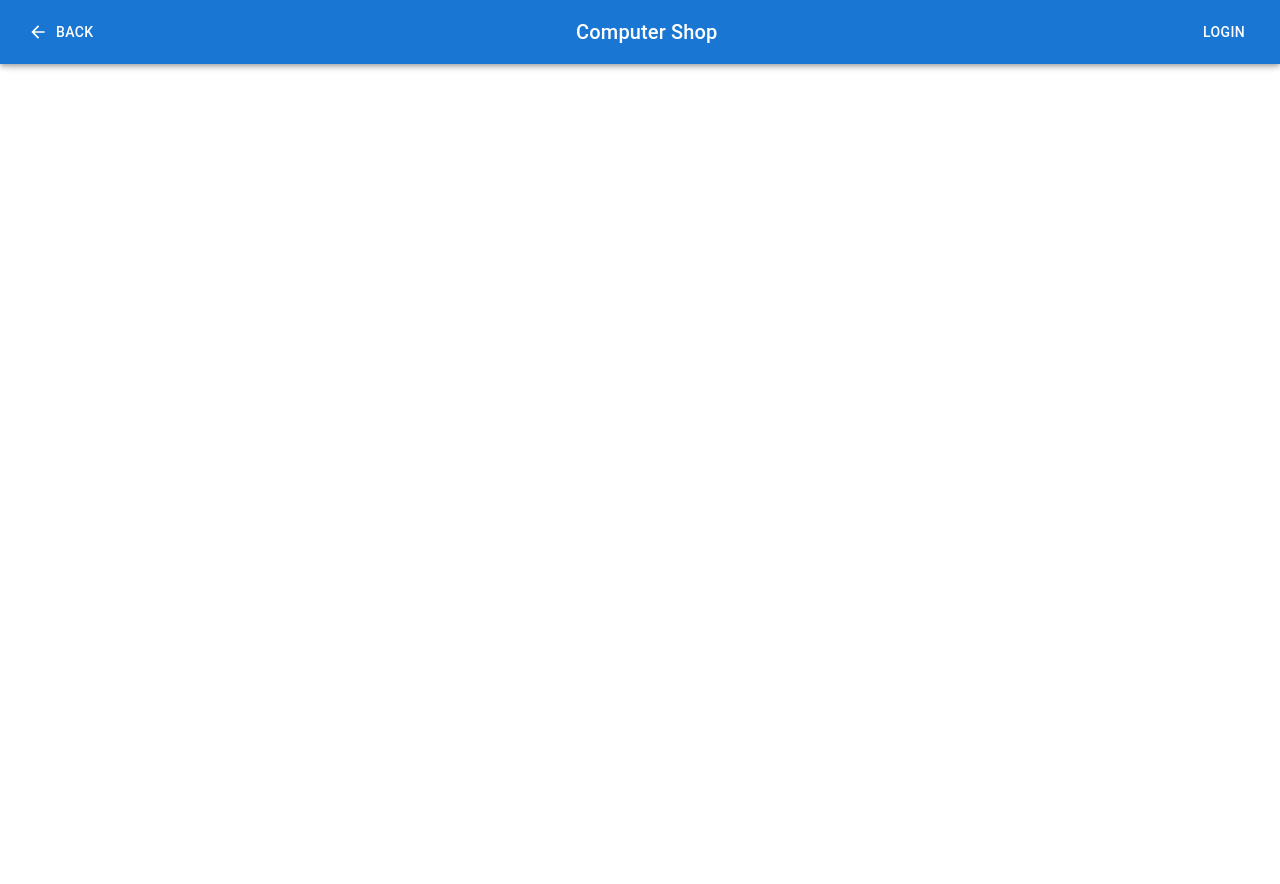
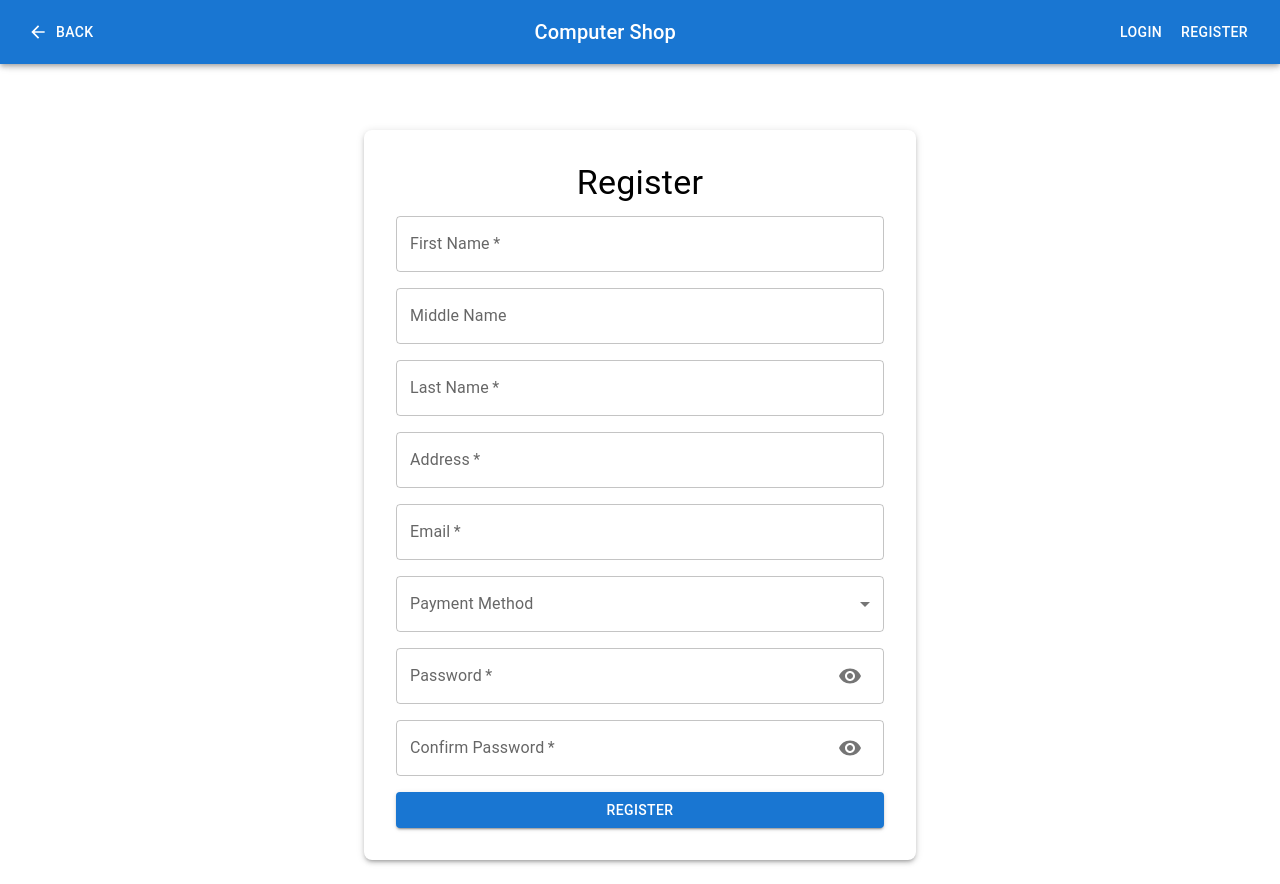
Before and after one commit to Yigao-Zhao/project-assignment-4-group-16, a React (Create React App) app in the folder front_end/laptop-shopping-mall/: page /registration in a window 1280 px wide. Before the commit the page ends 800 px from the top, so only its background shows below. Built offline with nearby package versions, Linux system fonts and the light colour scheme.

Commit message:
registration page and add password to user management

```diff
--- a/front_end/laptop-shopping-mall/src/assets/TopBar.js
+++ b/front_end/laptop-shopping-mall/src/assets/TopBar.js
@@ -27,11 +27,14 @@ const TopBar = () => {
 
                 <Box>
                     {!isAuthenticated ? (
-                        <>
-                            <Button color="inherit" onClick={() => navigate('/login')}>
-                                Login
-                            </Button>
-                        </>
+                    <>
+                        <Button color="inherit" onClick={() => navigate('/login')}>
+                            Login
+                        </Button>
+                        <Button color="inherit" onClick={() => navigate('/Registration')}>
+                            Register
+                        </Button>
+                    </>
                     ) : (
                         <>
                             <Button
--- a/front_end/laptop-shopping-mall/src/pages/Admin/AdminDashboard.jsx
+++ b/front_end/laptop-shopping-mall/src/pages/Admin/AdminDashboard.jsx
@@ -61,6 +61,7 @@ const UserManagement = () => {
 		LastName: '',
 		Address: '',
 		Email: '',
+		MyPassword: '',
 		PaymentMethod: 'Credit Card', // Default to Credit Card
 		IsAdmin: 'N', // Default to non-admin
 	};
@@ -73,8 +74,11 @@ const UserManagement = () => {
 	const [tempEditedUser, setTempEditedUser] = useState(null);
 
 	const handleEditClick = (user) => {
-		setEditUserId(user.UserID);
-		setTempEditedUser({ ...user }); // 将用户数据复制到临时状态
+		setTempEditedUser({
+			...user, // 传入当前用户的所有数据
+			OriginalEmail: user.Email // 保存用户原始的邮箱
+		});
+		setEditUserId(user.UserID); // 设置正在编辑的用户ID
 	};
 
 	const handleCancelClick = () => {
@@ -116,6 +120,10 @@ const UserManagement = () => {
 			errors.PaymentMethod = "Payment method is required.";
 		}
 
+		// 支付方式校验
+		if (!user.MyPassword) {
+			errors.MyPassword = "Password is required.";
+		}
 		// 管理员标志校验
 		if (!user.IsAdmin) {
 			errors.IsAdmin = "IsAdmin is required.";
@@ -150,13 +158,15 @@ const UserManagement = () => {
 			return;
 		}
 
-		// 在保存之前先校验邮箱是否唯一
-		const emailExists = await checkEmailExists(newUser.Email);
+		// 检查邮箱是否唯一，只在邮箱被修改时执行
+		if (tempEditedUser.Email !== tempEditedUser.OriginalEmail) { // 需要在tempEditedUser中记录原始邮箱
+			const emailExists = await checkEmailExists(tempEditedUser.Email);
 			if (emailExists) {
 				setSnackbarMessage('Email already exists.');
 				setSnackbarSeverity('error');
 				setOpenSnackbar(true);
 				return;
+			}
 		}
 
 		try {
@@ -309,6 +319,7 @@ const UserManagement = () => {
 							<TableCell>Email <span style={{ color: 'red' }}>*</span></TableCell>
 							<TableCell>Payment Method <span style={{ color: 'red' }}>*</span></TableCell>
 							<TableCell>Is Admin <span style={{ color: 'red' }}>*</span></TableCell>
+							<TableCell>Password <span style={{ color: 'red' }}>*</span></TableCell>
 							<TableCell>Actions</TableCell>
 						</TableRow>
 					</TableHead>
@@ -414,6 +425,19 @@ const UserManagement = () => {
 								</TableCell>
 								<TableCell>
 									{editUserId === user.UserID ? (
+										<TextField
+											value={tempEditedUser?.MyPassword || ''}
+											onChange={(e) =>
+												handleTempUserEdit('MyPassword', e.target.value)
+											}
+										/>
+									) : (
+										user.MyPassword
+									)}
+								</TableCell>
+
+								<TableCell>
+									{editUserId === user.UserID ? (
 										<Box display="flex" alignItems="center">
 											<IconButton onClick={handleUserSave}>
 												<Save />
@@ -460,6 +484,7 @@ const UserManagement = () => {
 									onClose={() => {
 										setShowAddUserDialog(false);
 										setNewUser({ ...defaultNewUser }); // 重置表单数据
+										setError({}); // 清空错误信息
 									}}
 								>
 									<DialogTitle>Add New User</DialogTitle>
@@ -546,6 +571,17 @@ const UserManagement = () => {
 												<MenuItem value="N">N</MenuItem>
 											</Select>
 										</FormControl>
+
+										<TextField
+											label="Password"
+											fullWidth
+											value={newUser.MyPassword}
+											onChange={(e) => setNewUser({ ...newUser, MyPassword: e.target.value })}
+											required
+											error={!!error?.MyPassword}
+											helperText={error?.MyPassword || ''}
+											margin="dense"
+										/>
 									</DialogContent>
 									<DialogActions>
 										<Button
@@ -1049,7 +1085,7 @@ const ProductManagement = () => {
 												Cancel
 											</Button>
 
-											<Button onClick={ async () => {
+											<Button onClick={async () => {
 												await handleAddProduct(newProduct);
 												//setNewProduct({ ...defaultNewProduct });
 											}}
--- /dev/null
+++ b/front_end/laptop-shopping-mall/src/pages/Registration/Registration.jsx
@@ -0,0 +1,220 @@
+import React, { useState } from "react";
+import {
+  Box,
+  Container,
+  TextField,
+  Button,
+  Typography,
+  Grid,
+  InputAdornment,
+  IconButton,
+  Snackbar,
+  Alert,
+  Select,
+  MenuItem,
+  FormControl,
+  InputLabel,
+  FormHelperText,
+} from "@mui/material";
+import { Visibility, VisibilityOff } from "@mui/icons-material";
+import { useNavigate } from "react-router-dom";
+
+function RegisterPage() {
+  const [formData, setFormData] = useState({
+    FirstName: "",
+    MiddleName: "",
+    LastName: "",
+    Address: "",
+    Email: "",
+    Password: "",
+    ConfirmPassword: "",
+    PaymentMethod: "",
+    IsAdmin: "N",
+  });
+
+  const [showPassword, setShowPassword] = useState(false);
+  const [error, setError] = useState({});
+  const [openSnackbar, setOpenSnackbar] = useState(false);
+  const [snackbarMessage, setSnackbarMessage] = useState("");
+  const [snackbarSeverity, setSnackbarSeverity] = useState("success");
+
+  const navigate = useNavigate();
+
+  const handleInputChange = (e) => {
+    const { name, value } = e.target;
+    setFormData((prev) => ({
+      ...prev,
+      [name]: value,
+    }));
+  };
+
+  const handleSelectChange = (e) => {
+    setFormData((prev) => ({
+      ...prev,
+      PaymentMethod: e.target.value,
+    }));
+  };
+
+  const handleTogglePasswordVisibility = () => {
+    setShowPassword((prev) => !prev);
+  };
+
+  const validateUser = (user) => {
+    const errors = {};
+
+    if (!user.FirstName) errors.FirstName = "First name is required.";
+    if (!user.LastName) errors.LastName = "Last name is required.";
+    if (!user.Address) errors.Address = "Address is required.";
+    if (!user.Email) {
+      errors.Email = "Email is required.";
+    } else {
+      const emailPattern = /^[a-zA-Z0-9._%+-]+@[a-zA-Z0-9.-]+\.[a-zA-Z]{2,}$/;
+      if (!emailPattern.test(user.Email)) {
+        errors.Email = "Invalid email format.";
+      }
+    }
+    if (!user.PaymentMethod) errors.PaymentMethod = "Payment method is required.";
+    if (user.Password !== user.ConfirmPassword) {
+      errors.ConfirmPassword = "Passwords do not match.";
+    }
+
+    return errors;
+  };
+
+  const handleSubmit = async (e) => {
+    e.preventDefault();
+    const validationError = validateUser(formData);
+    if (Object.keys(validationError).length > 0) {
+      setError(validationError);
+      setSnackbarMessage("Please correct the errors.");
+      setSnackbarSeverity("error");
+      setOpenSnackbar(true);
+      return;
+    }
+
+    try {
+      // 模拟提交
+      setSnackbarMessage("User registered successfully!");
+      setSnackbarSeverity("success");
+      setOpenSnackbar(true);
+
+      // 延时后返回主页
+      setTimeout(() => {
+        navigate("/");
+      }, 1000);
+    } catch (error) {
+      console.error("Error registering user:", error);
+      setSnackbarMessage("An error occurred. Please try again.");
+      setSnackbarSeverity("error");
+      setOpenSnackbar(true);
+    }
+  };
+
+  return (
+    <Container maxWidth="sm">
+      <Box
+        sx={{
+          mt: 8,
+          p: 4,
+          boxShadow: 3,
+          borderRadius: 2,
+          bgcolor: "background.paper",
+        }}
+      >
+        <Typography variant="h4" align="center" gutterBottom>
+          Register
+        </Typography>
+        <form onSubmit={handleSubmit}>
+          <Grid container spacing={2}>
+            {[
+              { name: "FirstName", label: "First Name", required: true },
+              { name: "MiddleName", label: "Middle Name" },
+              { name: "LastName", label: "Last Name", required: true },
+              { name: "Address", label: "Address", required: true },
+              { name: "Email", label: "Email", type: "email", required: true },
+            ].map(({ name, label, type = "text", required }) => (
+              <Grid item xs={12} key={name}>
+                <FormControl fullWidth error={Boolean(error[name])}>
+                  <TextField
+                    fullWidth
+                    label={label}
+                    name={name}
+                    type={type}
+                    value={formData[name]}
+                    onChange={handleInputChange}
+                    required={required}
+                  />
+                  {error[name] && <FormHelperText>{error[name]}</FormHelperText>}
+                </FormControl>
+              </Grid>
+            ))}
+            {/* 下拉菜单 */}
+            <Grid item xs={12}>
+              <FormControl fullWidth error={Boolean(error.PaymentMethod)}>
+                <InputLabel>Payment Method</InputLabel>
+                <Select
+                  value={formData.PaymentMethod}
+                  onChange={handleSelectChange}
+                  name="PaymentMethod"
+                  required
+                >
+                  <MenuItem value="CreditCard">Credit Card</MenuItem>
+                  <MenuItem value="PayPal">PayPal</MenuItem>
+                  <MenuItem value="BankTransfer">Bank Transfer</MenuItem>
+                </Select>
+                {error.PaymentMethod && (
+                  <FormHelperText>{error.PaymentMethod}</FormHelperText>
+                )}
+              </FormControl>
+            </Grid>
+            {["Password", "ConfirmPassword"].map((field) => (
+              <Grid item xs={12} key={field}>
+                <FormControl fullWidth error={Boolean(error[field])}>
+                  <TextField
+                    fullWidth
+                    label={field.replace("Confirm", "Confirm ")}
+                    name={field}
+                    type={showPassword ? "text" : "password"}
+                    value={formData[field]}
+                    onChange={handleInputChange}
+                    required
+                    InputProps={{
+                      endAdornment: (
+                        <InputAdornment position="end">
+                          <IconButton onClick={handleTogglePasswordVisibility}>
+                            {showPassword ? <VisibilityOff /> : <Visibility />}
+                          </IconButton>
+                        </InputAdornment>
+                      ),
+                    }}
+                  />
+                  {error[field] && <FormHelperText>{error[field]}</FormHelperText>}
+                </FormControl>
+              </Grid>
+            ))}
+            <Grid item xs={12}>
+              <Button type="submit" fullWidth variant="contained" color="primary">
+                Register
+              </Button>
+            </Grid>
+          </Grid>
+        </form>
+      </Box>
+      <Snackbar
+        open={openSnackbar}
+        autoHideDuration={6000}
+        onClose={() => setOpenSnackbar(false)}
+      >
+        <Alert
+          onClose={() => setOpenSnackbar(false)}
+          severity={snackbarSeverity}
+          sx={{ width: "100%" }}
+        >
+          {snackbarMessage}
+        </Alert>
+      </Snackbar>
+    </Container>
+  );
+}
+
+export default RegisterPage;
--- a/front_end/laptop-shopping-mall/src/routes/AppRoutes.jsx
+++ b/front_end/laptop-shopping-mall/src/routes/AppRoutes.jsx
@@ -8,6 +8,7 @@ import ProductList from '../pages/ProductList/ProductDashboard';
 import Payment from '../pages/Payment/Payment';
 import TopBar from '../assets/TopBar';
 import ProductDetail from '../pages/ProductDetail/productDetail';
+import Registration from '../pages/Registration/Registration';
 
 const AppRoutes = () => (
     <Router>
@@ -17,6 +18,7 @@ const AppRoutes = () => (
                 <Route path="/" element={<ProductList />} />
                 <Route path="/login" element={<Login />} />
 				<Route path="/productDetail" element={<ProductDetail />} />
+                <Route path="/registration" element={<Registration />} />
                 <Route
                     path="/admin"
                     element={
```
Also changed, not shown: front_end/laptop-shopping-mall/src/pages/Registration/Registration.css (added), 2 other files (tests, documents, lock files or other folders). Lines whose indentation alone changed are shown as unchanged.
